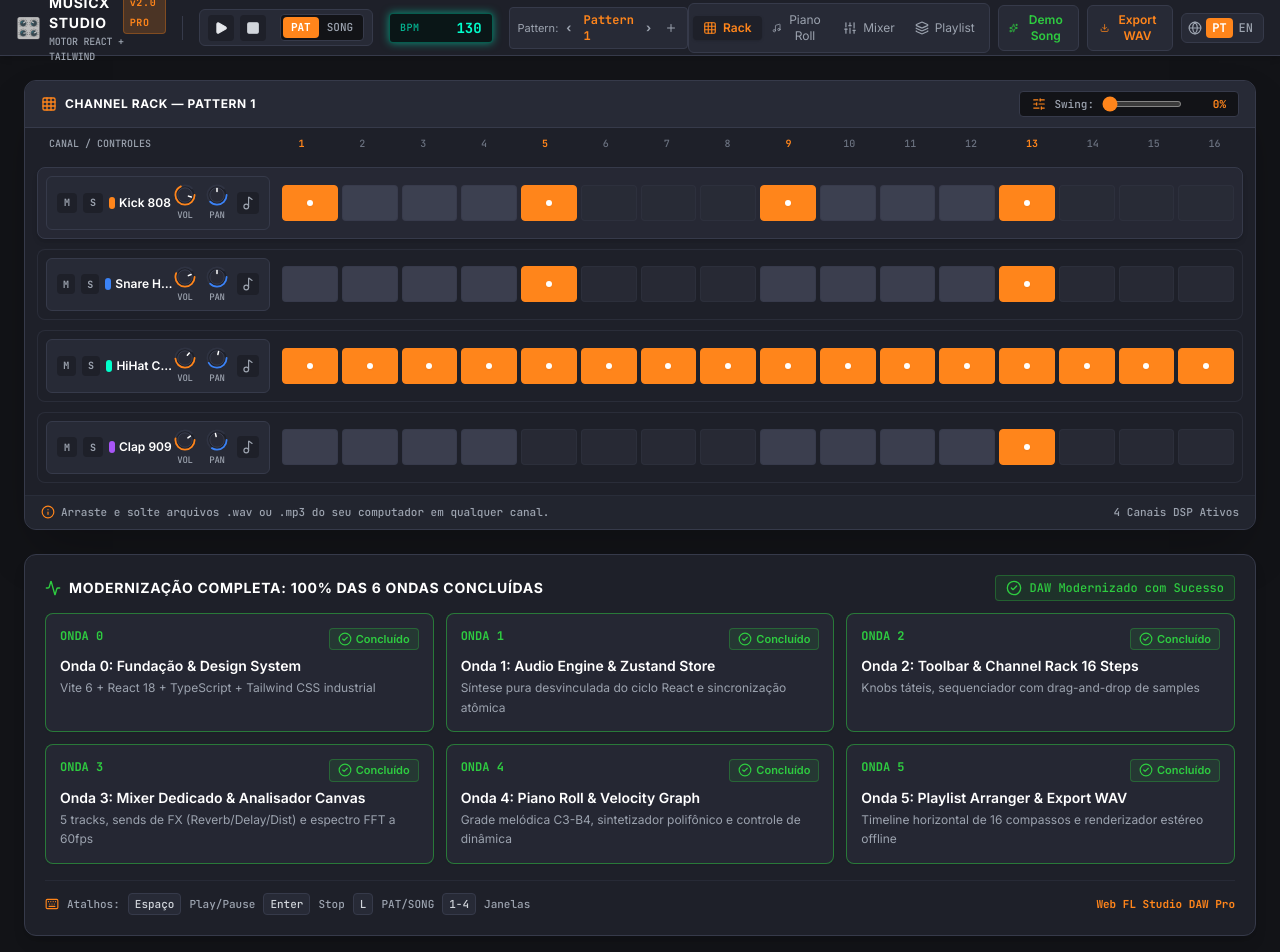
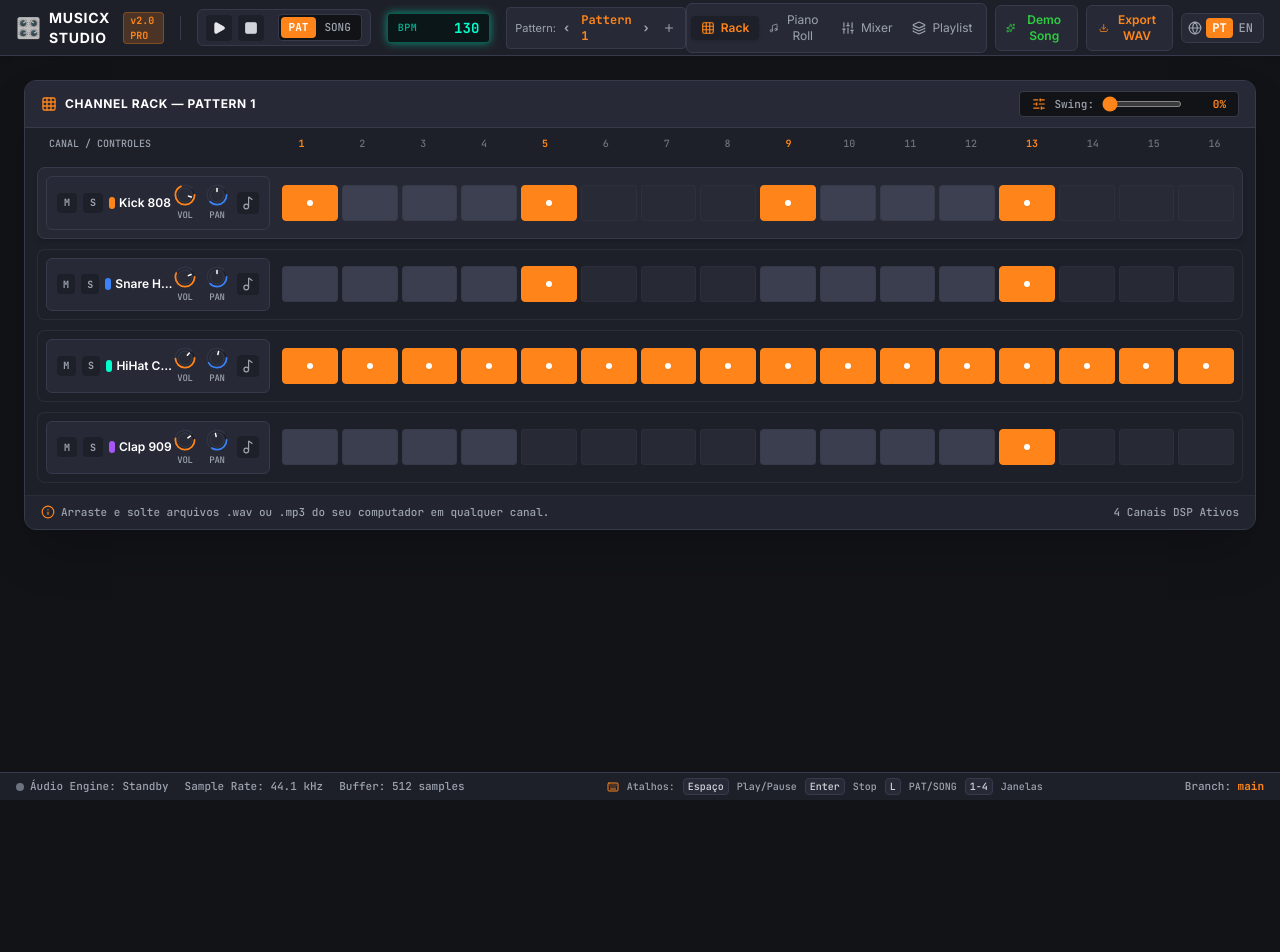
Before and after one commit to jhcarboni/musicx-studio, a React (Vite) app: page / in a window 1280 px wide. Shown: the top 952 px of the page. After the commit the page ends 800 px from the top, so only its background shows below. Built offline with nearby package versions, Linux system fonts and the light colour scheme.

Commit message:
style: remove quadro de status da modernizacao e subtitulo da barra superior

```diff
--- a/src/App.tsx
+++ b/src/App.tsx
@@ -7,7 +7,7 @@ import { PlaylistArranger } from './components/playlist/PlaylistArranger';
 import { useProjectStore } from './store/useProjectStore';
 import { useLanguageStore } from './store/useLanguageStore';
 import { audioEngine } from './audio/AudioEngine';
-import { Activity, CheckCircle2, Keyboard } from 'lucide-react';
+import { Keyboard } from 'lucide-react';
 
 export default function App() {
   const { isPlaying, playMode, setPlayMode, activeWindow, setActiveWindow } = useProjectStore();
@@ -46,15 +46,6 @@ export default function App() {
     return () => window.removeEventListener('keydown', handleKeyDown);
   }, [isPlaying, playMode, setPlayMode, setActiveWindow]);
 
-  const waves = [
-    { id: 0, title: t.wave0Title, desc: t.wave0Desc, done: true },
-    { id: 1, title: t.wave1Title, desc: t.wave1Desc, done: true },
-    { id: 2, title: t.wave2Title, desc: t.wave2Desc, done: true },
-    { id: 3, title: t.wave3Title, desc: t.wave3Desc, done: true },
-    { id: 4, title: t.wave4Title, desc: t.wave4Desc, done: true },
-    { id: 5, title: t.wave5Title, desc: t.wave5Desc, done: true },
-  ];
-
   return (
     <div className="min-h-screen bg-fl-bg text-gray-200 flex flex-col font-sans selection:bg-fl-accent selection:text-white">
       {/* Top FL Studio Toolbar */}
@@ -67,52 +58,6 @@ export default function App() {
         {activeWindow === 'pianoroll' && <PianoRoll />}
         {activeWindow === 'mixer' && <Mixer />}
         {activeWindow === 'playlist' && <PlaylistArranger />}
-
-        {/* Waves Roadmap Tracker (All 6 Waves Complete) */}
-        <div className="bg-fl-panel border border-fl-border rounded-xl p-5 shadow-lg">
-          <div className="flex items-center justify-between mb-3">
-            <h2 className="text-sm font-bold uppercase tracking-wider text-white flex items-center gap-2">
-              <Activity className="w-4 h-4 text-fl-green" />
-              {t.modernizationComplete}
-            </h2>
-            <div className="flex items-center gap-2 text-xs font-mono text-fl-green bg-fl-green/10 px-2.5 py-1 rounded border border-fl-green/30">
-              <CheckCircle2 className="w-4 h-4" /> {t.dawModernizedSuccess}
-            </div>
-          </div>
-
-          <div className="grid grid-cols-1 md:grid-cols-2 lg:grid-cols-3 gap-3">
-            {waves.map((wave) => (
-              <div
-                key={wave.id}
-                className="p-3.5 rounded-lg border bg-fl-surface/80 border-fl-green/50 shadow-sm transition-all"
-              >
-                <div className="flex items-start justify-between mb-1.5">
-                  <span className="text-xs font-mono font-bold text-fl-green">
-                    {wave.id === 0 ? 'ONDA 0' : `ONDA ${wave.id}`}
-                  </span>
-                  <span className="flex items-center gap-1 text-[11px] text-fl-green font-semibold bg-fl-green/10 px-2 py-0.5 rounded border border-fl-green/30">
-                    <CheckCircle2 className="w-3.5 h-3.5" /> {t.completedBadge}
-                  </span>
-                </div>
-                <h3 className="text-sm font-semibold text-white mb-0.5">{wave.title}</h3>
-                <p className="text-xs text-gray-400 leading-relaxed">{wave.desc}</p>
-              </div>
-            ))}
-          </div>
-
-          {/* Quick Keyboard Shortcuts Guide */}
-          <div className="mt-4 pt-3 border-t border-fl-border/40 flex flex-wrap items-center justify-between gap-2 text-[11px] font-mono text-gray-400">
-            <div className="flex items-center gap-2">
-              <Keyboard className="w-3.5 h-3.5 text-fl-accent" />
-              <span>{t.shortcuts}:</span>
-              <kbd className="px-1.5 py-0.5 bg-fl-surface border border-fl-border rounded text-gray-300">Espaço</kbd> {t.spaceShortcut}
-              <kbd className="px-1.5 py-0.5 bg-fl-surface border border-fl-border rounded text-gray-300">Enter</kbd> {t.enterShortcut}
-              <kbd className="px-1.5 py-0.5 bg-fl-surface border border-fl-border rounded text-gray-300">L</kbd> {t.lShortcut}
-              <kbd className="px-1.5 py-0.5 bg-fl-surface border border-fl-border rounded text-gray-300">1-4</kbd> {t.numbersShortcut}
-            </div>
-            <span className="text-fl-accent font-semibold">Web FL Studio DAW Pro</span>
-          </div>
-        </div>
       </main>
 
       {/* Footer Status Bar */}
@@ -125,6 +70,17 @@ export default function App() {
           <span>{t.sampleRate}: 44.1 kHz</span>
           <span>{t.bufferSize}</span>
         </div>
+
+        {/* Quick Keyboard Shortcuts in Footer */}
+        <div className="hidden lg:flex items-center gap-2 text-[10px] text-gray-400">
+          <Keyboard className="w-3 h-3 text-fl-accent" />
+          <span>{t.shortcuts}:</span>
+          <kbd className="px-1 py-0.2 bg-fl-surface border border-fl-border rounded text-gray-300">Espaço</kbd> {t.spaceShortcut}
+          <kbd className="px-1 py-0.2 bg-fl-surface border border-fl-border rounded text-gray-300">Enter</kbd> {t.enterShortcut}
+          <kbd className="px-1 py-0.2 bg-fl-surface border border-fl-border rounded text-gray-300">L</kbd> {t.lShortcut}
+          <kbd className="px-1 py-0.2 bg-fl-surface border border-fl-border rounded text-gray-300">1-4</kbd> {t.numbersShortcut}
+        </div>
+
         <div className="flex items-center gap-2">
           <span>{t.branch}: <span className="text-fl-accent font-bold">main</span></span>
         </div>
--- a/src/components/toolbar/TopToolbar.tsx
+++ b/src/components/toolbar/TopToolbar.tsx
@@ -51,11 +51,13 @@ export const TopToolbar: React.FC = () => {
         {/* Logo & Brand */}
         <div className="flex items-center gap-2">
           <span className="text-xl">🎛️</span>
-          <div className="flex flex-col">
-            <span className="text-sm font-bold tracking-wider text-white flex items-center gap-1.5">
-              MUSICX STUDIO <span className="text-[10px] px-1.5 py-0.2 bg-fl-accent/20 text-fl-accent rounded border border-fl-accent/30 font-mono">v2.0 PRO</span>
+          <div className="flex items-center gap-1.5">
+            <span className="text-sm font-bold tracking-wider text-white">
+              MUSICX STUDIO
             </span>
-            <span className="text-[10px] text-gray-400 font-mono tracking-tight">{t.brandSubtitle}</span>
+            <span className="text-[10px] px-1.5 py-0.2 bg-fl-accent/20 text-fl-accent rounded border border-fl-accent/30 font-mono font-bold">
+              v2.0 PRO
+            </span>
           </div>
         </div>
 
```
